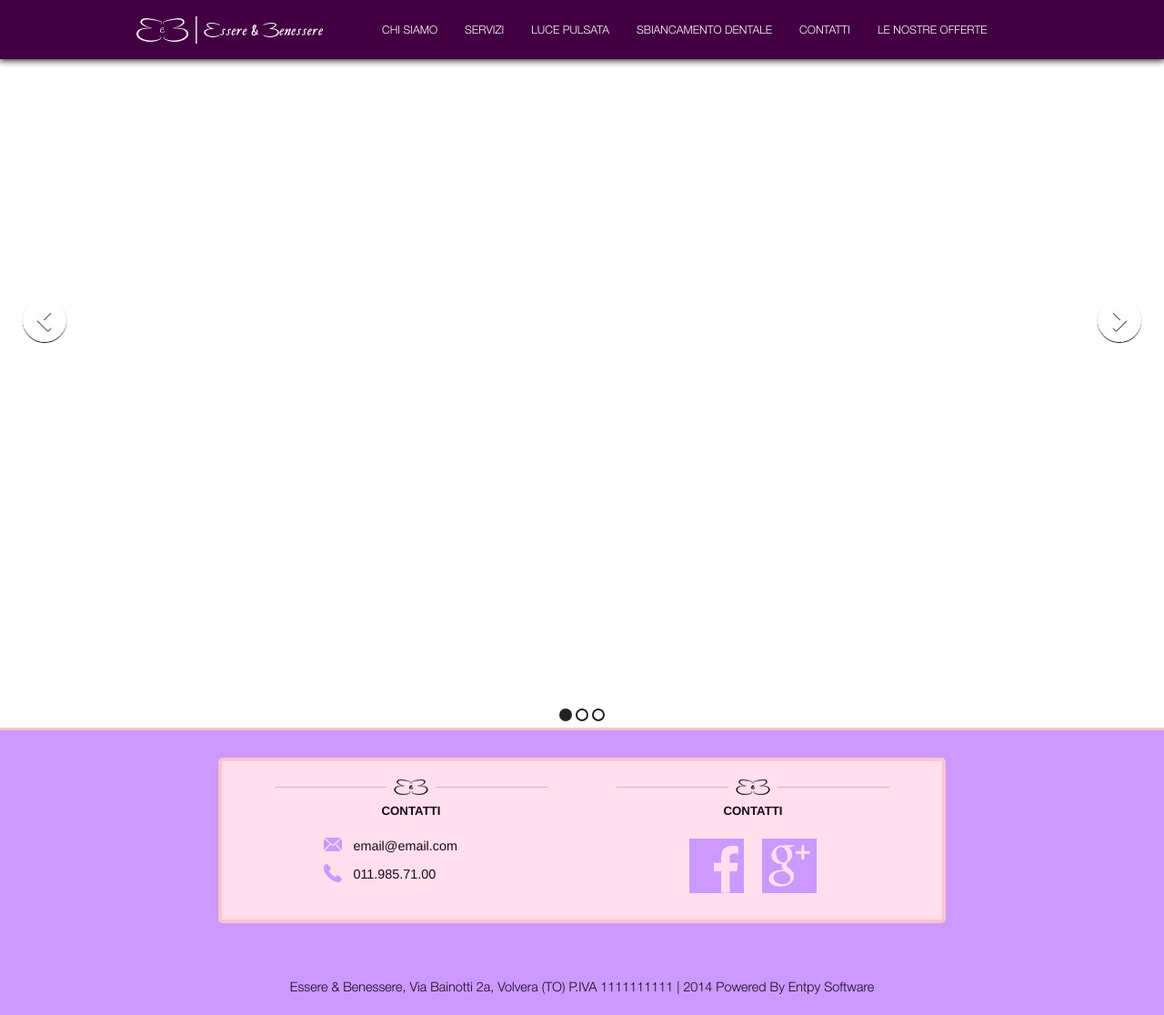
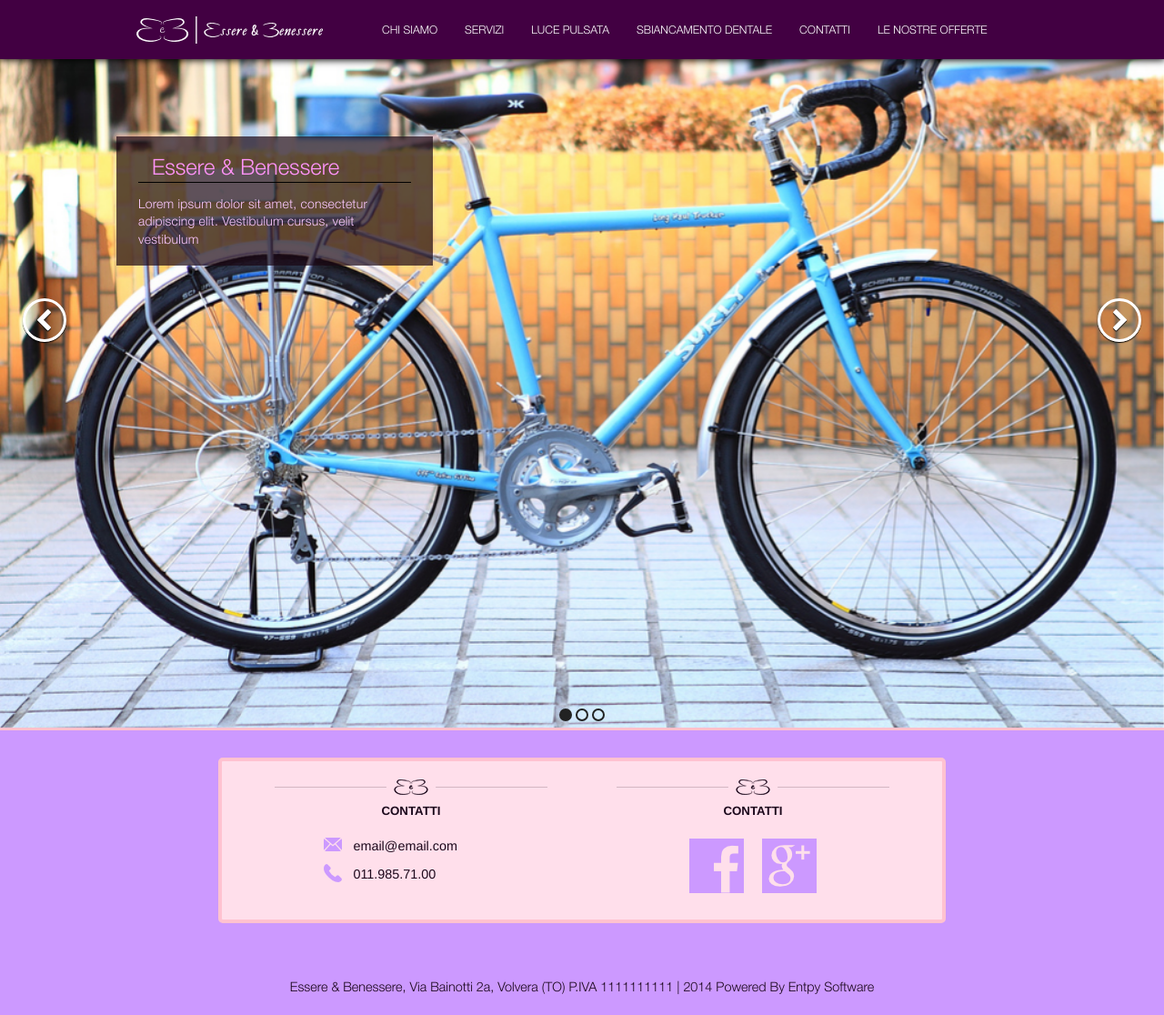
Before and after one commit to entpy/eb-django, a Django app: page / in a window 1280 px wide. Shown: the whole page at 91% size. Run offline with Django 3.2, Linux system fonts and the light colour scheme; some libraries are stand-ins or nearby versions.

Commit message:
upload images file path fix

```diff
--- a/essere_benessere/website/models.py
+++ b/essere_benessere/website/models.py
@@ -70,7 +70,7 @@ class Promotion(models.Model):
 	id_promotion = models.AutoField(primary_key=True)
 	name = models.CharField("Titolo promozione", max_length=50)
 	description = models.TextField("Contenuto")
-        promo_image = models.ImageField("Immagine della promozione", upload_to="/")
+        promo_image = models.ImageField("Immagine della promozione", upload_to="promo_images/")
 	expiring_date = models.DateField("Scadenza", null=True)
 	promo_type = models.CharField(max_length=30, choices=PROMOTION_TYPES_SELECTOR)
 	status = models.BooleanField(default=0)
--- a/essere_benessere/website/templates/website/inc/base.html
+++ b/essere_benessere/website/templates/website/inc/base.html
@@ -59,7 +59,14 @@
 		<script src="{% static "website/js/modernizr.custom.73277.js" %}"></script>
 
 		<!-- Google analytics script -->
-		{# TODO: implements google analytics here #}
+		<script>
+			(function(i,s,o,g,r,a,m){i['GoogleAnalyticsObject']=r;i[r]=i[r]||function(){
+			(i[r].q=i[r].q||[]).push(arguments)},i[r].l=1*new Date();a=s.createElement(o),
+			m=s.getElementsByTagName(o)[0];a.async=1;a.src=g;m.parentNode.insertBefore(a,m)
+			})(window,document,'script','//www.google-analytics.com/analytics.js','ga');
+			ga('create', 'UA-47707112-2', 'auto');
+			ga('send', 'pageview');
+		</script>
 		{% endblock head %}
 	</head>
 	<body>
--- a/essere_benessere/website/templates/website/index.html
+++ b/essere_benessere/website/templates/website/index.html
@@ -4,7 +4,7 @@
 <div id="slides" class="widescreen_slider_block">
 	<ul class="slides-container">
 		<li>
-			<img style="width: 100%;" class="slider_image" src="{% static "website/img/slider/home-banner-01.jpg" %}" alt="">
+			<img class="slider_image" src="{% static "website/img/slider/surly.jpeg" %}" alt="">
 			<div class="container display_only_pc">
 				<div class="slider_data_block slider_data_block1">
 					<div class="title">
@@ -15,7 +15,7 @@
 			</div>
 		</li>
 		<li>
-			<img style="width: 100%;" class="slider_image" src="{% static "website/img/slider/surly.jpeg" %}" alt="">
+			<img class="slider_image" src="{% static "website/img/slider/home-banner-01.jpg" %}" alt="">
 			<div class="container display_only_pc">
 				<div class="slider_data_block slider_data_block2">
 					<div class="title">
@@ -26,7 +26,7 @@
 			</div>
 		</li>
 		<li>
-			<img style="width: 100%;" class="slider_image" src="{% static "website/img/slider/cinelli.jpeg" %}" alt="">
+			<img class="slider_image" src="{% static "website/img/slider/cinelli.jpeg" %}" alt="">
 			<div class="container display_only_pc">
 				<div class="slider_data_block slider_data_block3">
 					<div class="title">
```
